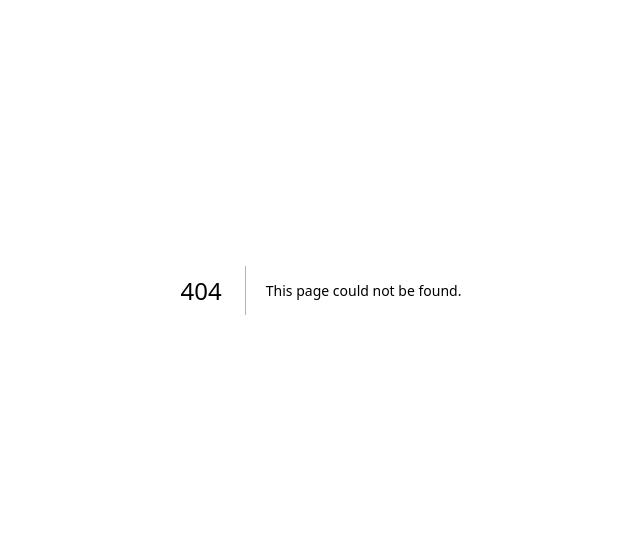
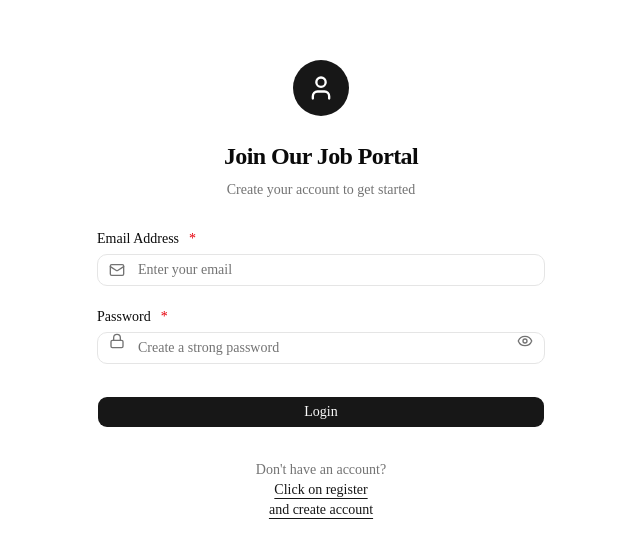
Before and after one commit to ashokneupane100/job-portal-next.js, a Next.js app: page /login in a window 1280 px wide. Before the commit this address had no page. Shown: the part 110-668 px from the top of the page, without its empty margins (319-959 px from the left). Built offline with nearby package versions, Linux system fonts and the light colour scheme.

Commit message:
Login page created 91

```diff
--- /dev/null
+++ b/app/login/page.tsx
@@ -0,0 +1,121 @@
+"use client";
+
+import React, { useState } from "react";
+import { Input } from "@/components/ui/input";
+import { Label } from "@/components/ui/label";
+import { Button } from "@/components/ui/button";
+import { User, Mail, Lock, Eye, EyeOff } from "lucide-react";
+import Link from "next/link";
+
+interface LoginFormData {
+  email: string;
+  password: string;
+}
+
+export default function LoginPage() {
+  const [formData, setFormData] = useState<LoginFormData>({
+    email: "",
+    password: "",
+  });
+  console.log(formData);
+
+  const [showPassword, setShowPassword] = useState(false);
+
+  const handleInputChange = (
+    e: React.ChangeEvent<HTMLInputElement | HTMLSelectElement>,
+  ) => {
+    const { name, value } = e.target;
+    setFormData((prev) => ({ ...prev, [name]: value }));
+  };
+
+  const handleSubmit = (e: React.FormEvent) => {
+    e.preventDefault();
+    // TODO: Implement registration logic (e.g., call auth API)
+    console.log("Registering:", formData);
+  };
+
+  return (
+    <div className="flex min-h-screen items-center justify-center bg-background px-4">
+      <div className="w-full max-w-md space-y-8">
+        <div className="flex flex-col items-center text-center">
+          <div className="flex h-14 w-14 items-center justify-center rounded-full bg-primary">
+            <User className="h-7 w-7 text-white" />
+          </div>
+          <h2 className="mt-6 text-2xl font-semibold tracking-tight">
+            Join Our Job Portal
+          </h2>
+          <p className="mt-2 text-sm text-muted-foreground">
+            Create your account to get started
+          </p>
+        </div>
+
+        <form onSubmit={handleSubmit} className="mt-4 space-y-6">
+          <div className="space-y-2">
+            <Label htmlFor="email">
+              Email Address <span className="text-destructive ml-0.5">*</span>
+            </Label>
+            <div className="relative">
+              <Input
+                id="email"
+                name="email"
+                type="email"
+                placeholder="Enter your email"
+                value={formData.email}
+                onChange={handleInputChange}
+                required
+                className="pl-10"
+              />
+              <Mail className="absolute left-3 top-1/2 -translate-y-1/2 h-4 w-4 text-muted-foreground" />
+            </div>
+          </div>
+
+          <div className="space-y-2 relative">
+            <Label htmlFor="password">
+              Password <span className="text-destructive ml-0.5">*</span>
+            </Label>
+            <Input
+              id="password"
+              name="password"
+              type={showPassword ? "text" : "password"}
+              placeholder="Create a strong password"
+              value={formData.password}
+              onChange={handleInputChange}
+              required
+              className="pl-10 pr-10"
+            />
+            <Lock className="absolute left-3 top-1/2 -translate-y-1/2 h-4 w-4 text-muted-foreground" />
+            <button
+              type="button"
+              onClick={() => setShowPassword((prev) => !prev)}
+              className="absolute right-3 top-1/2 -translate-y-1/2 text-muted-foreground hover:text-foreground transition-colors focus-visible:outline-none focus-visible:ring-2 focus-visible:ring-ring focus-visible:ring-offset-2"
+              aria-label="Toggle password visibility"
+            >
+              {showPassword ? (
+                <EyeOff className="h-4 w-4" />
+              ) : (
+                <Eye className="h-4 w-4" />
+              )}
+            </button>
+          </div>
+
+          <Button type="submit" className="w-full">
+            Login
+          </Button>
+        </form>
+
+        <p className="text-center text-sm text-muted-foreground">
+          Don&apos;t have an account?{" "}
+          <Link
+            href="/register"
+            className="text-primary font-medium underline underline-offset-4 hover:text-primary/80 focus-visible:outline-none focus-visible:ring-2 focus-visible:ring-ring focus-visible:ring-offset-2 text-center"
+          >
+           <p>Click on register</p>
+           <p>
+            and create account
+            </p>
+          </Link>
+        </p>
+      </div>
+    </div>
+  );
+}
```
